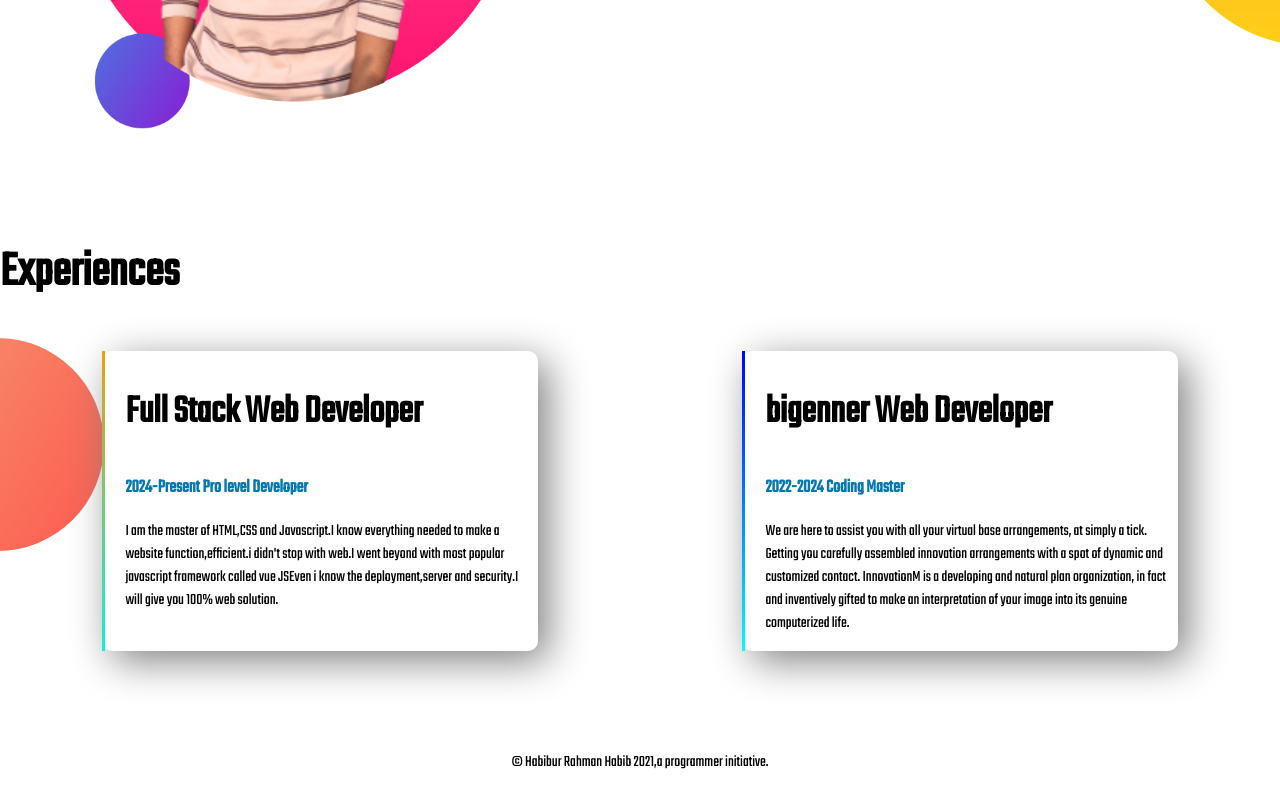
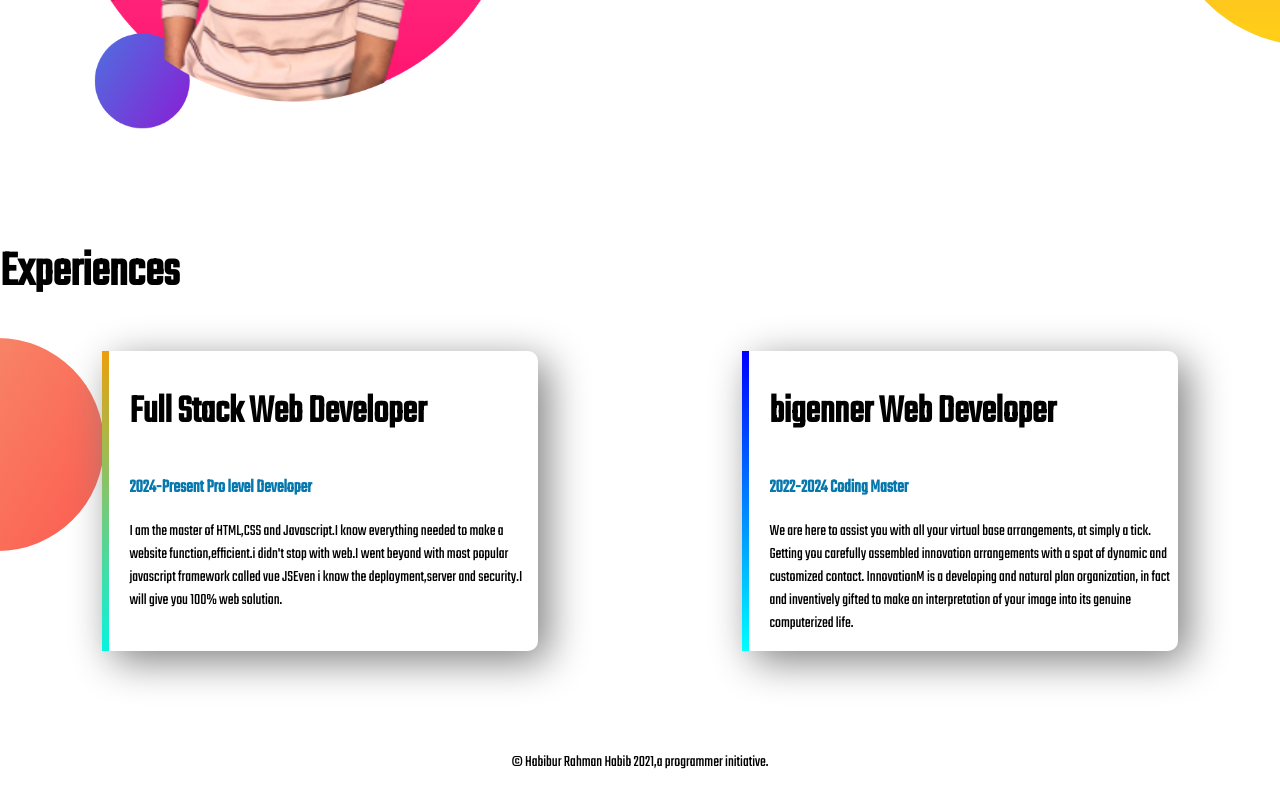
Before and after one commit to myselfhabib/developer-portfolio, a plain HTML site: page index.html in a window 1280 px wide. Shown: the part 939-1729 px from the top of the page. Drawn offline with Linux system fonts and the light colour scheme; a web font is replaced by a local one.

```diff
--- a/style.css
+++ b/style.css
@@ -55,12 +55,12 @@ h2{
     box-shadow: 10px 10px 40px grey;
 }
 #web-developer{
-    border-left: solid;
+    border-left: 7px solid;
     border-image: linear-gradient(blue, cyan);
     border-image-slice: 1;
 }
 #full-stak-experience{
-    border-left: solid;
+    border-left: 7px solid;
     border-image: linear-gradient(rgb(238, 158, 10), rgb(7, 243, 223));
     border-image-slice: 1;
 }
```
